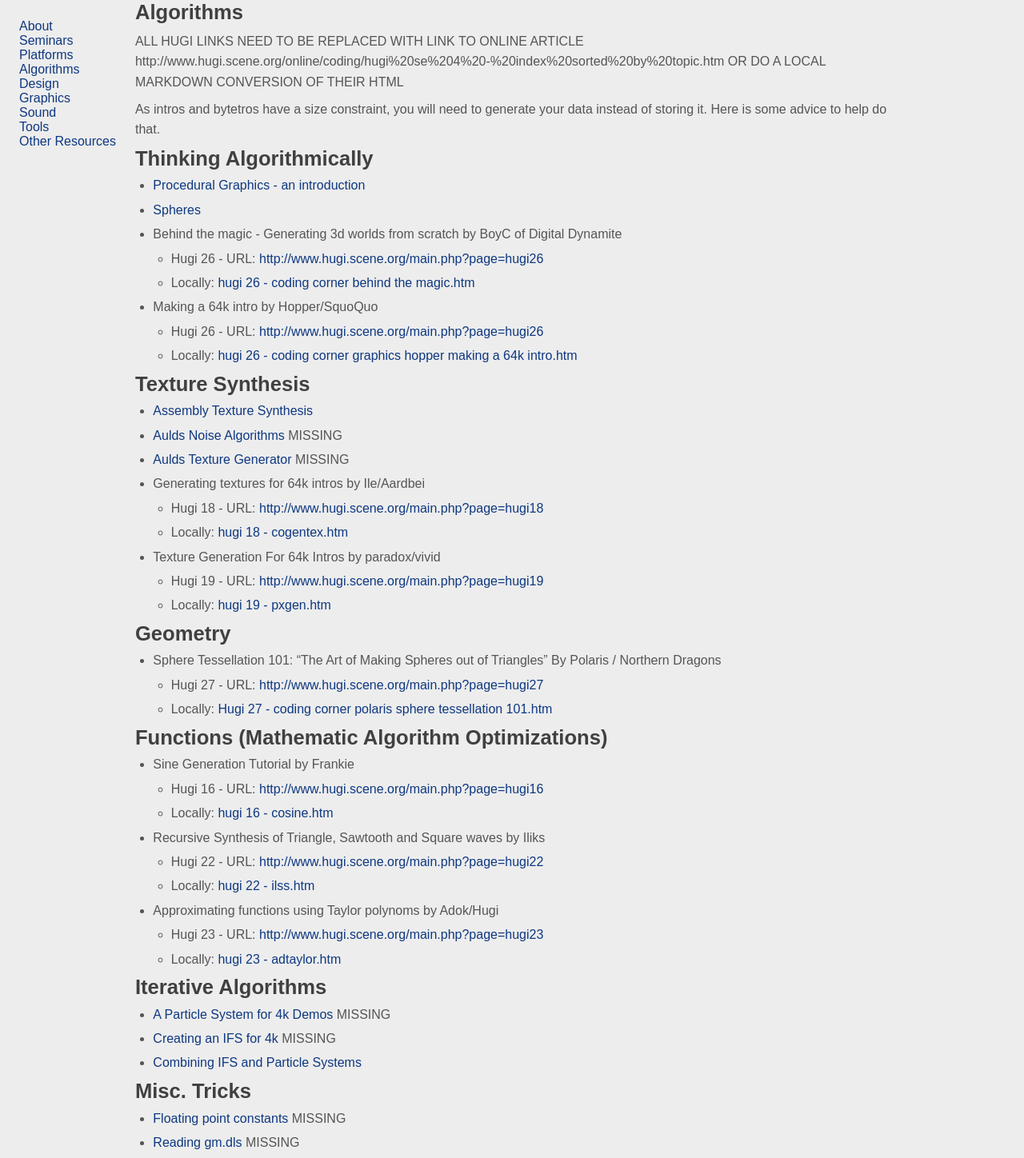
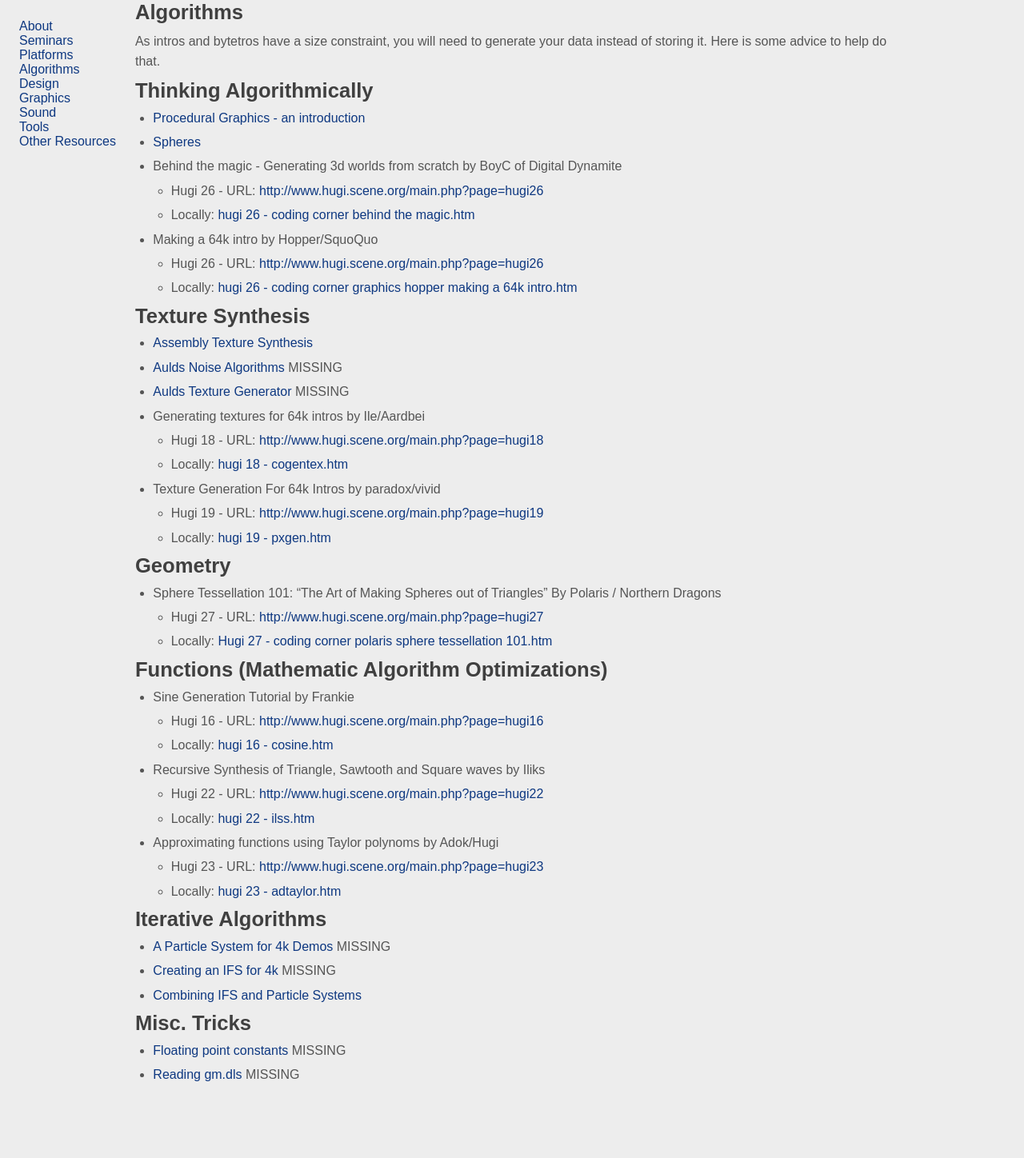
Before and after one commit to in4k/in4k.github.io, a Jekyll site: the page built from wiki/algorithms.markdown, in a window 1280 px wide. Shown: the whole page at 80% size. Built offline with Jekyll 4.4.1, drawn with Linux system fonts in a browser that asks for light colours; some web fonts are replaced; after the commit the page ends 1364 px from its top, so only the background shows below that.

Commit message:
Update algorithms.markdown

```diff
--- a/wiki/algorithms.markdown
+++ b/wiki/algorithms.markdown
@@ -2,10 +2,6 @@
 title: "Algorithms"
 layout: "wiki-page"
 ---
-
-ALL HUGI LINKS NEED TO BE REPLACED WITH LINK TO ONLINE ARTICLE
-http://www.hugi.scene.org/online/coding/hugi%20se%204%20-%20index%20sorted%20by%20topic.htm
-OR DO A LOCAL MARKDOWN CONVERSION OF THEIR HTML
 
 As intros and bytetros have a size constraint, you will need to generate your data instead of storing it.
 Here is some advice to help do that.
```
